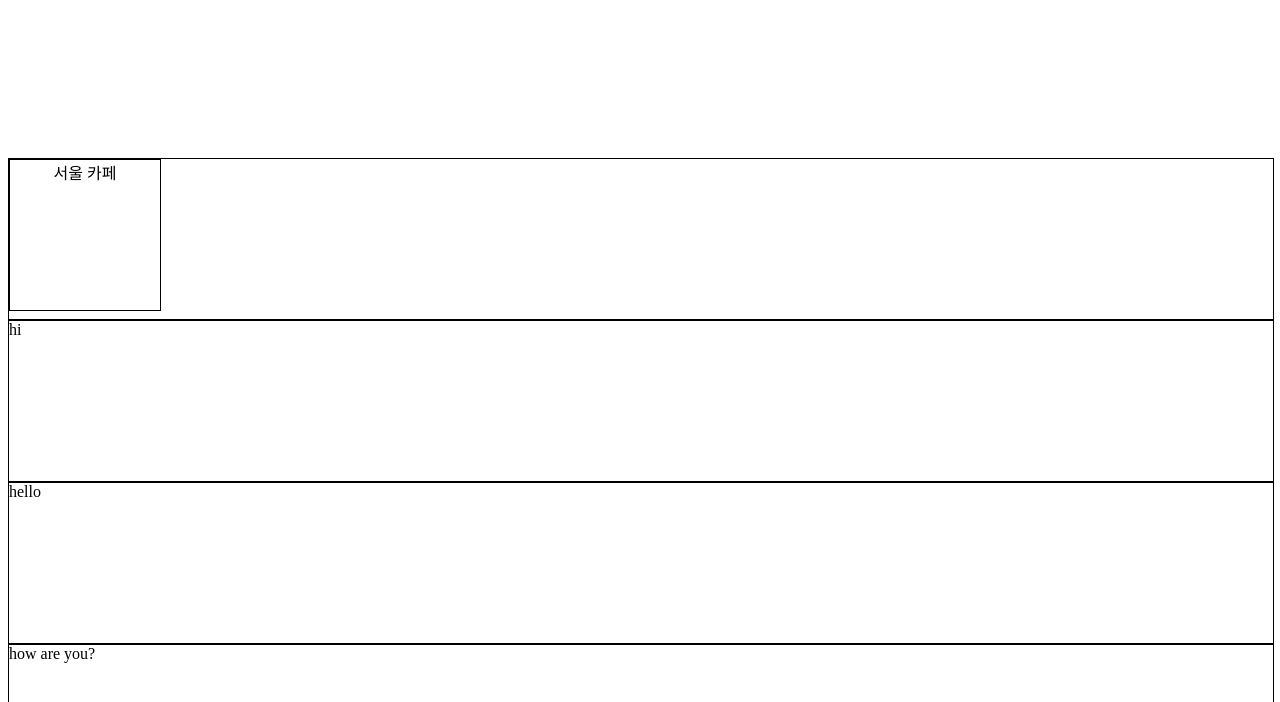
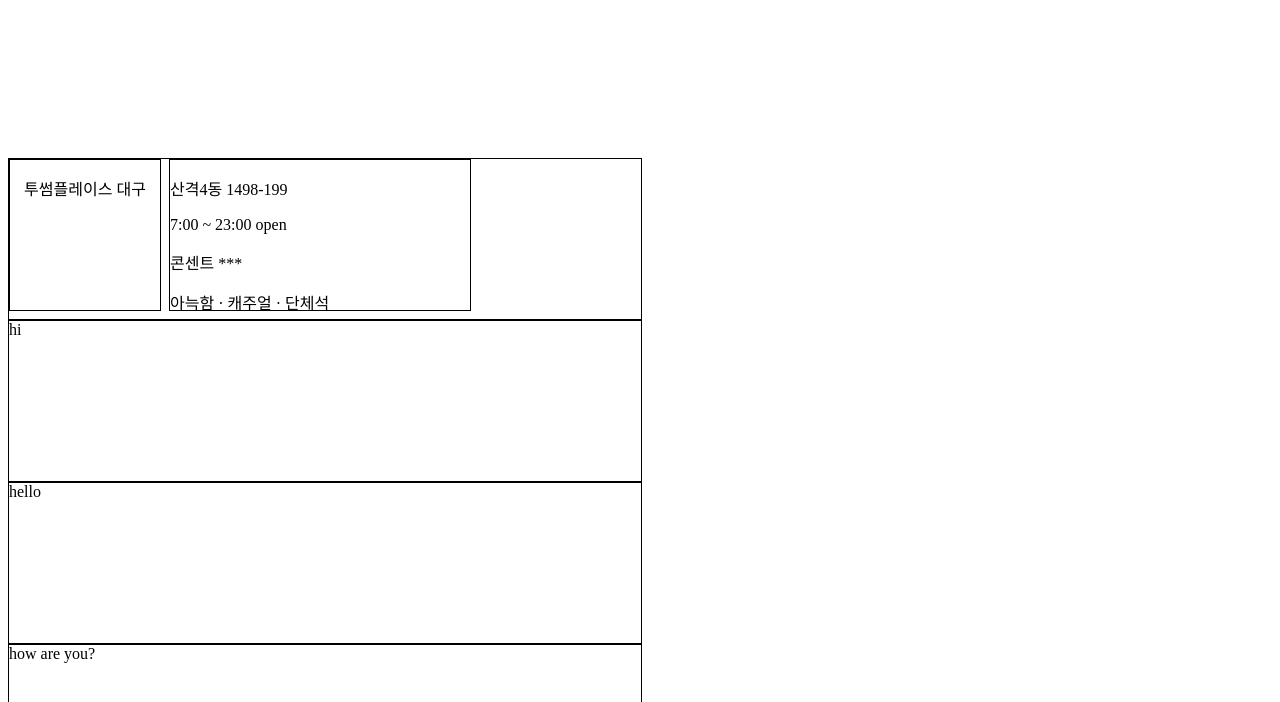
Before and after one commit to codestates/CafeAndConquer-client, a Next.js app: page /search/SearchInfo in a window 1280 px wide. Shown: the top 702 px of the page. Built offline with nearby package versions, Linux system fonts and the light colour scheme.

Commit message:
searchinfo 수정

```diff
--- a/pages/search/SearchInfo.js
+++ b/pages/search/SearchInfo.js
@@ -1,17 +1,19 @@
 import React from 'react';
 import styled from 'styled-components';
+
+// css 질문 원석님
 
 const Mainframe = styled.div`
   position: relative;
   top: 150px;
   height: 160px;
   left: 10;
-  width: 100%;
+  width: 50%;
   /* overflow: hidden; */
   border: 1px solid black;
 `;
 
-const TextFrame = styled.div`
+const Title = styled.div`
   position: absolute;
   top: 0px;
   left: 0px;
@@ -19,19 +21,37 @@
   width: 150px;
   text-align: center;
   border: 1px solid black;
-`
+`;
 
-let test = ['hi', 'hello', 'how are you?'].map(i => (<Mainframe>{i}</Mainframe>
-))
+const Info = styled.div`
+  position: absolute;
+  top: 0px;
+  left: 160px;
+  height: 150px;
+  width: 300px;
+  overflow:scroll;
+  border: 1px solid black;
+`;
 
+let test = ['hi', 'hello', 'how are you?'].map((i) => (
+  <Mainframe>{i}</Mainframe>
+));
 
 const SearchInfo = (props) => {
   return (
     <div>
       <Mainframe>
-            <TextFrame>
-              <span style={{verticalAlign: 'middle'}}>서울 카페</span>
-            </TextFrame>
+        <Title>
+          <p>
+            투썸플레이스 대구
+          </p>
+        </Title>
+        <Info>
+          <p>산격4동 1498-199</p>
+          <p>7:00 ~ 23:00 open</p>
+          <p>콘센트 ***</p>
+          <p>아늑함 · 캐주얼 · 단체석</p>
+        </Info>
       </Mainframe>
       {test}
     </div>
```
Lines whose indentation alone changed are shown as unchanged.
